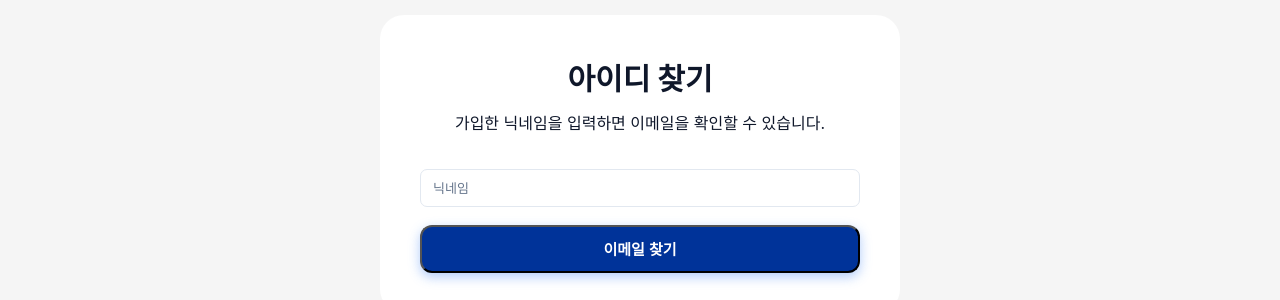
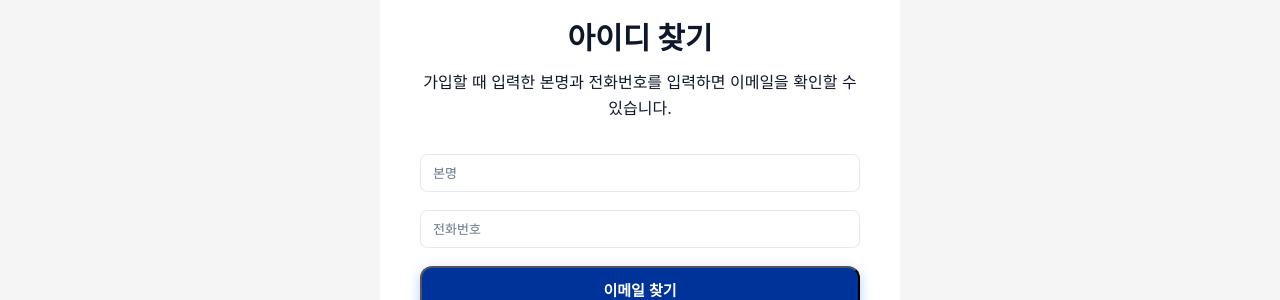
Before and after one commit to NexusOps-gamehouse/frontend, a React (Vite) app: page /find-id in a window 1280 px wide. Shown: the part 273-573 px from the top of the page. Built offline with nearby package versions, Linux system fonts and the light colour scheme; no server answers.

Commit message:
feat: 본명과 전화번호로 아이디 찾기 UI 변경

```diff
--- a/src/pages/IDFinderPage.jsx
+++ b/src/pages/IDFinderPage.jsx
@@ -1,18 +1,24 @@
 import { useState } from 'react';
 import { useNavigate } from 'react-router-dom';
 import api, { errMsg } from '../api/client';
+import { formatPhone, isValidName, isValidPhone } from '../utils';
 import './IDFinderPage.css';
 
 export default function IDFinderPage() {
   const navigate = useNavigate();
 
-  const [nickname, setNickname] = useState('');
+  const [name, setName] = useState('');
+  const [phone, setPhone] = useState('');
   const [email, setEmail] = useState('');
   const [loading, setLoading] = useState(false);
 
   const findEmail = async () => {
-    if (!nickname.trim()) {
-      alert('닉네임을 입력해 주세요.');
+    if (!isValidName(name)) {
+      alert('가입할 때 입력한 본명을 정확히 입력해 주세요.');
+      return;
+    }
+    if (!isValidPhone(phone)) {
+      alert('올바른 휴대폰 번호를 입력해 주세요.');
       return;
     }
 
@@ -21,7 +27,8 @@ export default function IDFinderPage() {
     try {
       const { data } = await api.get('/users/find-email', {
         params: {
-          nickname,
+          name: name.trim(),
+          phone,
         },
       });
 
@@ -40,15 +47,36 @@ export default function IDFinderPage() {
       <h1>아이디 찾기</h1>
 
       <p className="auth-find-desc">
-        가입한 닉네임을 입력하면
+        가입할 때 입력한 본명과 전화번호를 입력하면
         이메일을 확인할 수 있습니다.
       </p>
 
       <input
         className="inp"
-        placeholder="닉네임"
-        value={nickname}
-        onChange={(e) => setNickname(e.target.value)}
+        type="text"
+        placeholder="본명"
+        aria-label="본명"
+        autoComplete="name"
+        value={name}
+        onChange={(e) => {
+          setName(e.target.value);
+          setEmail('');
+        }}
+      />
+
+      <input
+        className="inp"
+        type="tel"
+        placeholder="전화번호"
+        aria-label="전화번호"
+        autoComplete="tel"
+        inputMode="numeric"
+        maxLength={13}
+        value={phone}
+        onChange={(e) => {
+          setPhone(formatPhone(e.target.value));
+          setEmail('');
+        }}
         onKeyDown={(e) => e.key === 'Enter' && findEmail()}
       />
 
```
